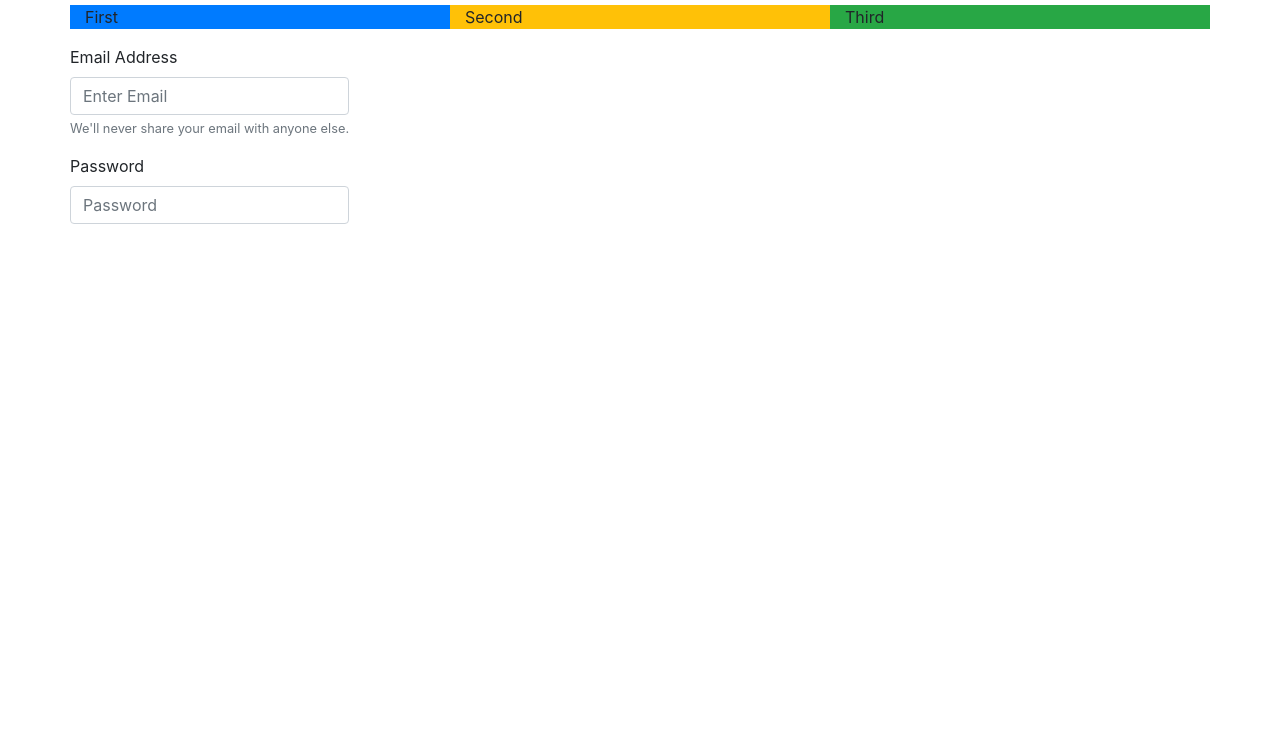
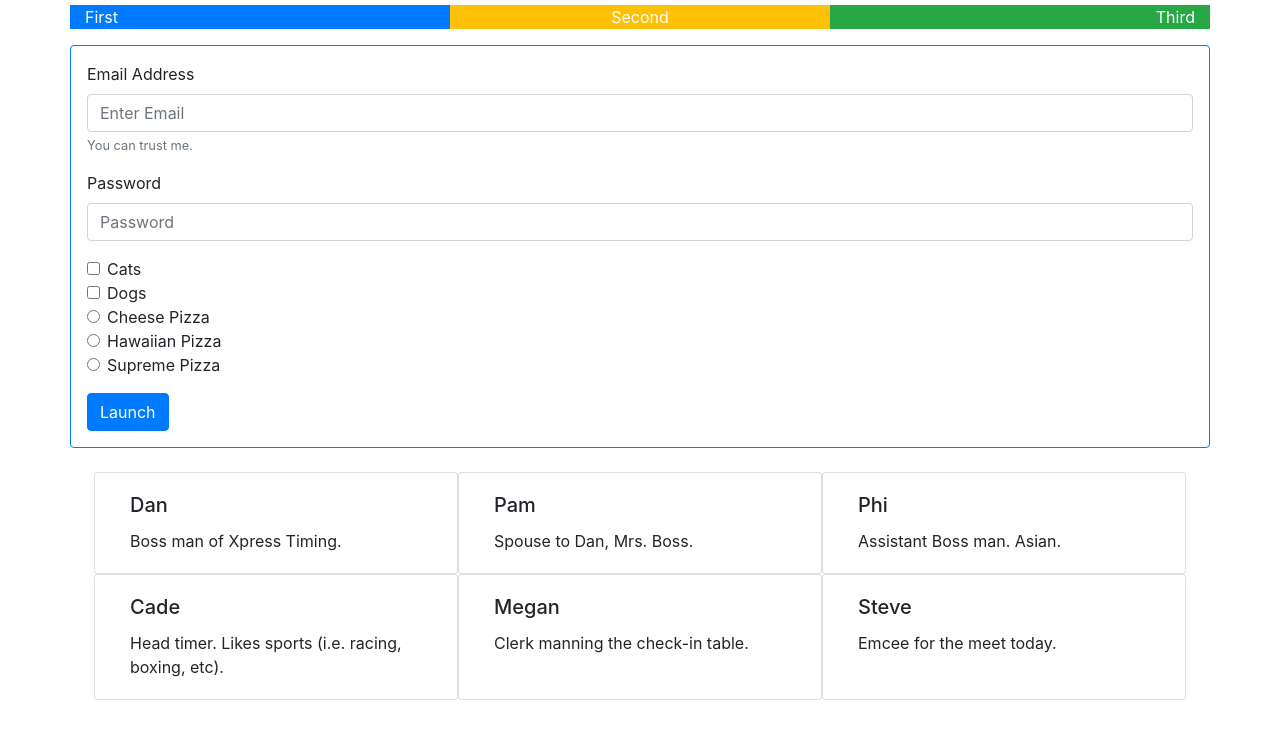
Before and after one commit to Bryantellius/Bootstrap-4-Drills, a plain HTML site: page index.html in a window 1280 px wide. Shown: the part 51-790 px from the top of the page. Drawn offline with nearby package versions, Linux system fonts and the light colour scheme.

Commit message:
finished styling input form, cards

```diff
--- a/index.html
+++ b/index.html
@@ -13,23 +13,92 @@
         <div class="row justify-content-center">
             <h1>First Bootstrap Project</h1>
         </div>
-        <div class="row">
-            <div class="col bg-primary">First</div>
-            <div class="col bg-warning">Second</div>
-            <div class="col bg-success">Third</div>
+        <div class="row text-white">
+            <div class="col bg-primary text-left">First</div>
+            <div class="col bg-warning text-center">Second</div>
+            <div class="col bg-success text-right">Third</div>
         </div>
         <div class="row mt-3">
-            <form action="">
+            <form class="col-md-12  border border-primary p-3" action="">
+                <!-- Email and Password inputs -->
                 <div class="form-group">
                     <label for="exampleInputEmail1">Email Address</label>
                     <input type="email" class="form-control" id="exampleInputEmail1" aria-describedby="emailHelp" placeholder="Enter Email">
-                    <small id="emailHelp"  class="form-text text-muted">We'll never share your email with anyone else.</small>
+                    <small id="emailHelp"  class="form-text text-muted">You can trust me.</small>
                 </div>
                 <div class="form-group">
                     <label for="exampleInputPassword1">Password</label>
                     <input type="password" class="form-control" id="exampleInputPassword1" placeholder="Password">
                   </div>
+                <!-- Check Boxes -->
+                <div class="form-check">
+                    <input type="checkbox" class="form-check-input" id="exampleCheck1">
+                    <label class="form-check-label" for="exampleCheck1">Cats</label>
+                </div>
+                <div class="form-check">
+                    <input type="checkbox" class="form-check-input" id="exampleCheck2">
+                    <label class="form-check-label" for="exampleCheck2">Dogs</label>
+                </div>
+                <!-- Radio Check Boxes -->
+                <div class="form-check">
+                    <input type="radio" class="form-check-input" name="exampleRadio" id="pick1" value="Option 1">
+                    <label class="form-check-label" for="pick1">Cheese Pizza</label>
+                </div>
+                <div class="form-check">
+                    <input type="radio" class="form-check-input" name="exampleRadio" id="pick2" value="Option 2">
+                    <label class="form-check-label" for="pick2">Hawaiian Pizza</label>
+                </div>
+                <div class="form-check">
+                    <input type="radio" class="form-check-input" name="exampleRadio" id="pick3" value="Option 3">
+                    <label class="form-check-label" for="pick3">Supreme Pizza</label>
+                </div>
+                <button type="submit" class="btn btn-primary mt-3">Launch</button>
             </form>
+        </div>
+    <!-- Cards of friends -->
+        <div class="row p-4">
+            <!-- Friend 1 -->
+            <div class="card col-md-4">
+                <div class="card-body">
+                  <h5 class="card-title">Dan</h5>
+                  <p class="card-text">Boss man of Xpress Timing.</p>
+                </div>
+            </div>
+            <!-- Friend 2 -->
+            <div class="card col-md-4">
+                <div class="card-body">
+                  <h5 class="card-title">Pam</h5>
+                  <p class="card-text">Spouse to Dan, Mrs. Boss.</p>
+                </div>
+            </div>
+            <!-- Friend 3 -->
+            <div class="card col-md-4">
+                <div class="card-body">
+                  <h5 class="card-title">Phi</h5>
+                  <p class="card-text">Assistant Boss man. Asian.</p>
+                </div>
+            </div>
+            <!-- Friend 4 -->
+            <div class="card col-md-4">
+                <div class="card-body">
+                  <h5 class="card-title">Cade</h5>
+                  <p class="card-text">Head timer. Likes sports (i.e. racing, boxing, etc).</p>
+                </div>
+            </div>
+            <!-- Friend 5 -->
+            <div class="card col-md-4">
+                <div class="card-body">
+                  <h5 class="card-title">Megan</h5>
+                  <p class="card-text">Clerk manning the check-in table.</p>
+                </div>
+            </div>
+            <!-- Friend 6 -->
+            <div class="card col-md-4">
+                <div class="card-body">
+                  <h5 class="card-title">Steve</h5>
+                  <p class="card-text">Emcee for the meet today. </p>
+                </div>
+            </div>
         </div>
     </div>
 </body>
--- a/styles.css
+++ b/styles.css
@@ -1,4 +1,3 @@
-/* .container-fluid {
-    height: 500px;
-    background-color: blue;
-} */
+form {
+    border-radius: .25em;
+}
```
